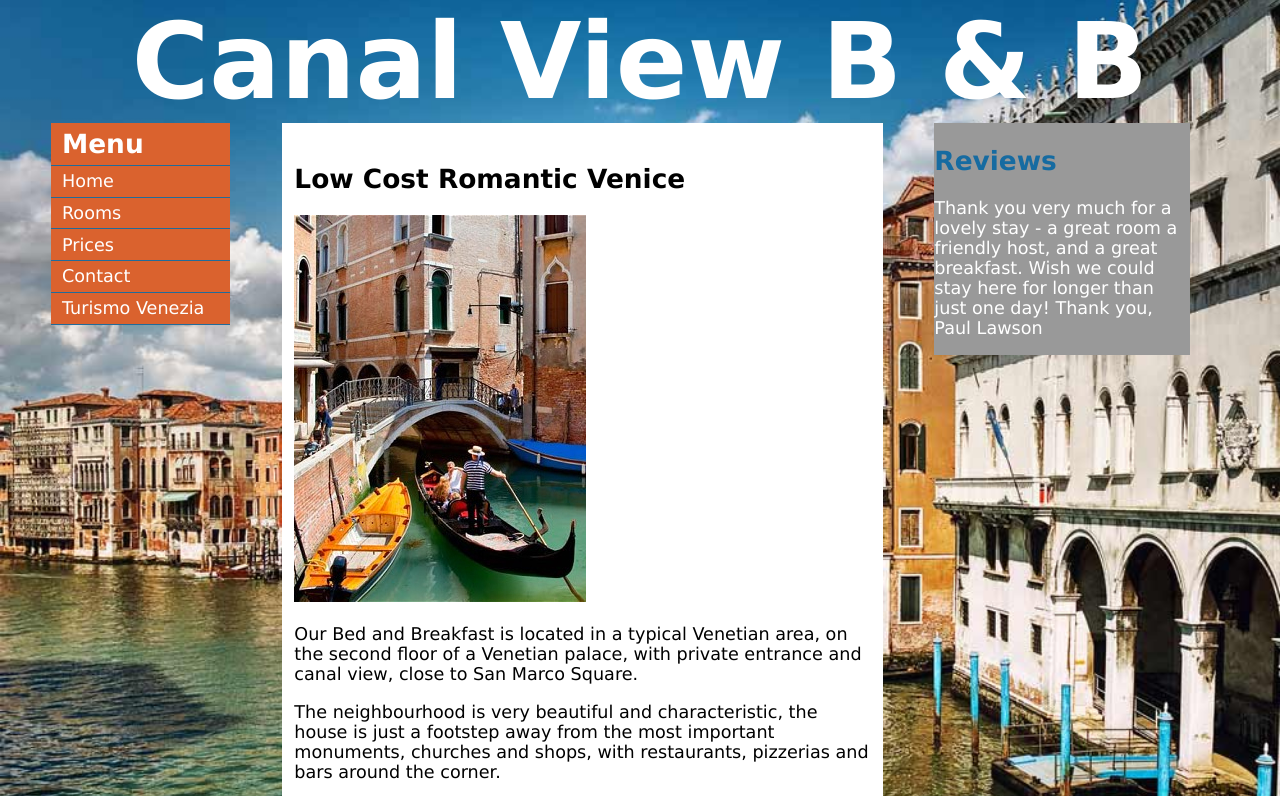
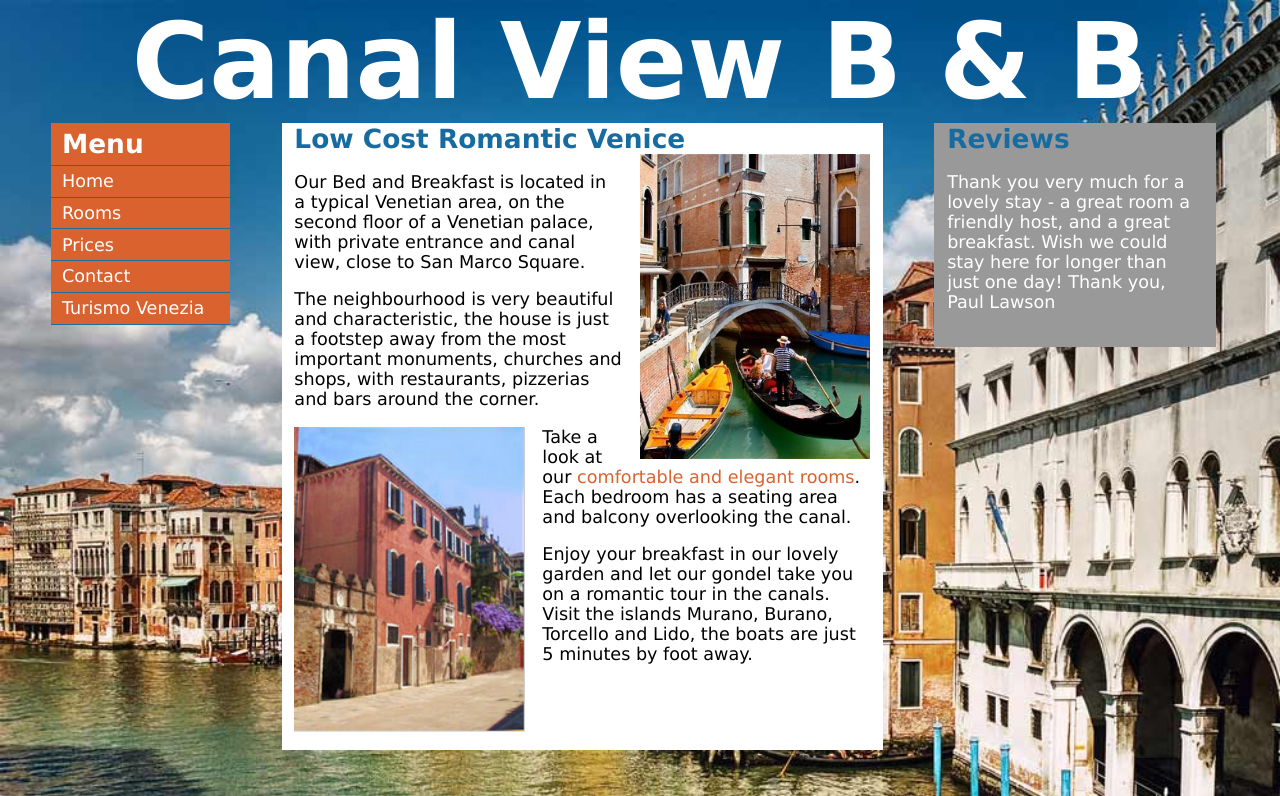
Before and after one commit to MorbetMacErp/MorbetMacErp.github.io, a plain HTML site: page assignment1/index.html in a window 1280 px wide. Shown: the top 796 px of the page. Drawn offline with Linux system fonts and the light colour scheme.

Commit message:
mostly css tweaks while testing

```diff
--- a/assignment1/index.html
+++ b/assignment1/index.html
@@ -22,10 +22,10 @@
 
   <article role="main">
     <h2>Low Cost Romantic Venice</h2>
-    <img src="gondola.jpg" alt="A Venetian gondal on a scenic canal">
+    <img id="gondola" src="gondola.jpg" alt="A Venetian gondal on a scenic canal">
     <p>Our Bed and Breakfast is located in a typical Venetian area, on the second floor of a Venetian palace, with private entrance and canal view, close to San Marco Square.</p>
     <p>The neighbourhood is very beautiful and characteristic, the house is just a footstep away from the most important monuments, churches and shops, with restaurants, pizzerias and bars around the corner.</p>
-    <img src="venice.png" alt="Canal B &#38; B nestled ">
+    <img id="venice" src="venice.png" alt="Canal B &#38; B nestled ">
     <p>Take a look at our <a href="rooms.html">comfortable and elegant rooms</a>. Each bedroom has a seating area and balcony overlooking the canal.</p>
     <p>Enjoy your breakfast in our lovely garden and let our gondel take you on a romantic tour in the canals. Visit the islands Murano, Burano, Torcello and Lido, the boats are just 5 minutes by foot away.</p>
   </article>
--- a/assignment1/style.css
+++ b/assignment1/style.css
@@ -1,12 +1,11 @@
 body {
-	margin: 0;
+  margin: 0;
   background-image: url(background.jpg);
-  background-repeat: no-repeat;
-  background-position: center;
+  background-repeat: repeat;
   background-size: cover;
   color: #fff;
   font-family: "Lucida Sans Unicode", "Lucida Grande", sans-serif;
-	font-size: 1.1em;
+  font-size: 1.1em;
 }
 
 header, section, footer, aside, nav, article, figure {
@@ -17,6 +16,10 @@ h1 {
   margin: 0;
   text-align: center;
   font-size: 6em;
+}
+
+h2 {
+  margin: 0;
 }
 
 nav {
@@ -31,17 +34,13 @@ nav ul {
   margin: 0;
 }
 
-nav h2 {
-  margin: 0;
-}
-
 nav ul li a {
   display: block;
   text-decoration: none;
 }
 
 nav h2, nav ul li {
-  border-bottom: 1px solid #216B9A;
+  border-bottom: 1px solid #216b9a;
 }
 
 nav h2, nav ul li a {
@@ -51,33 +50,64 @@ nav h2, nav ul li a {
 }
 
 nav, nav ul li a {
-  background-color: #DA622E;
+  background-color: #da622e;
   color: #fff;
 }
 
 article {
-  background-color: #fff;
   color: #000;
   width: 45%;
   padding-left: 1%;
   padding-right: 1%;
-  padding-top: 1em;
+  padding-top: 0;
   padding-bottom: 1em;
   margin-left: 4%;
   float: left;
 }
 
+article h2 {
+  color: #166ba1;
+}
+
+article a {
+  text-decoration: none;
+  color: #da622e;
+}
+
+article img {
+  width: 40%;
+  height: auto;
+}
+
+article, article h2 {
+  background-color: #fff;
+}
+
 aside {
   color: #fff;
   width: 20%;
+  padding-left: 1%;
+  padding-right: 1%;
+  padding-top: 0;
+  padding-bottom: 1em;
   margin-left: 4%;
   float: left;
 }
 
 aside h2 {
-  color: #166BA1;
+  color: #166ba1;
 }
 
 aside, aside h2 {
   background-color: #999;
 }
+
+#gondola {
+  margin-left: 1em;
+  float: right;
+}
+
+#venice {
+  margin-right: 1em;
+  float: left;
+}
```
